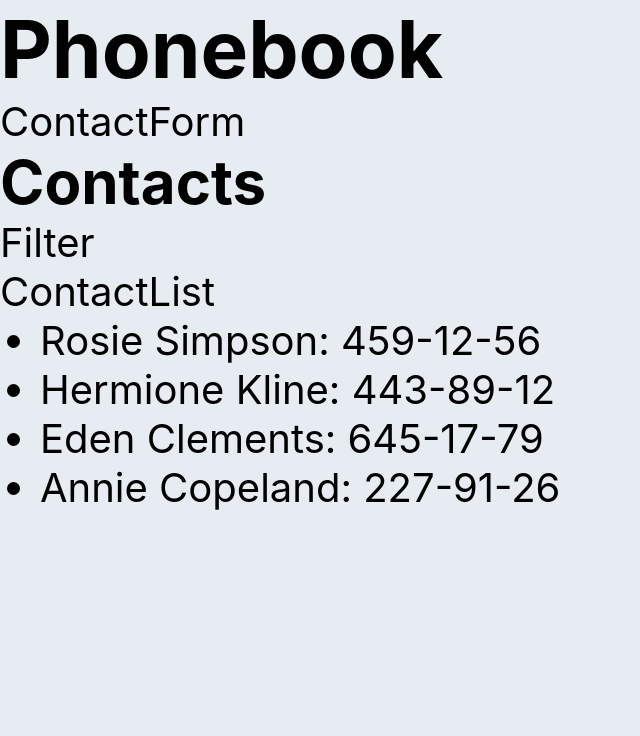
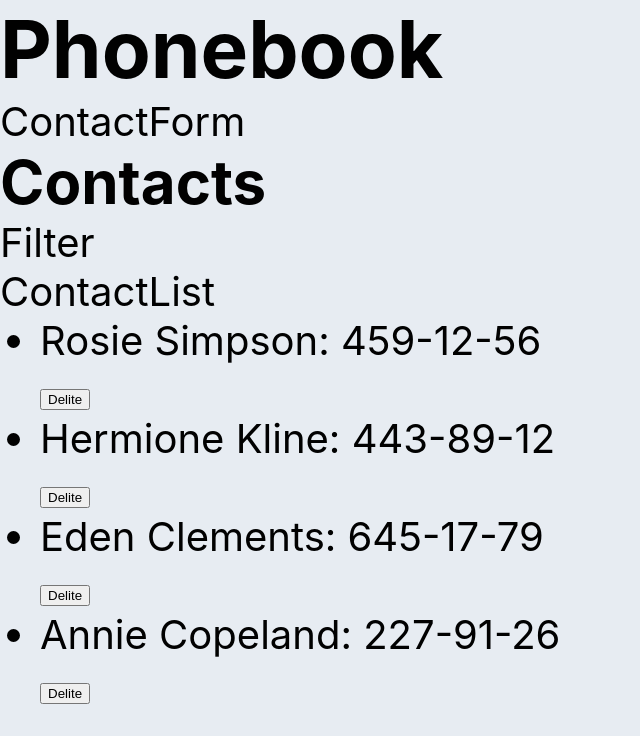
Before and after one commit to IgorMushk/goit-react-hw-02-phonebook, a React (Create React App) app: page / in a window 1280 px wide. Shown: the top 736 px of the page, without its empty margins (0-640 px from the left). Built offline with nearby package versions, Linux system fonts and the light colour scheme.

Commit message:
Add function delete contacts from state

```diff
--- a/src/components/App.jsx
+++ b/src/components/App.jsx
@@ -11,7 +11,14 @@
     number: '',
   };
 
-  //console.log('clientList', this.state.clientList);
+  //console.log('clientList', this.state.contactList);
+
+  deleteContact = id => {
+    this.setState(prevState =>({
+      contactList: prevState.contactList.filter(contact => contact.id !==id),
+    }));
+  };
+
 
   render() {
     console.log('clientList', this.state.contactList);
@@ -23,7 +30,7 @@
         <h2>Contacts</h2>
         <div>Filter</div>
         <div>ContactList</div>
-        <ContactList contacts={this.state.contactList}></ContactList>
+        <ContactList contacts={this.state.contactList} onDeleteContact={this.deleteContact} ></ContactList>
       </Container>
     );
   }
--- a/src/components/ContactList/ContactList.jsx
+++ b/src/components/ContactList/ContactList.jsx
@@ -1,7 +1,11 @@
-export const ContactList = ({contacts}) => {
+export const ContactList = ({contacts, onDeleteContact}) => {
     console.log('contacts :>>', contacts)
  return  (
 <ul>
-{contacts.map(({id, name, number}) => (<li key={id}>{name}: {number} </li>))}
+{contacts.map(({id, name, number}) => (
+<li key={id}>
+    <p>{name}: {number} </p>
+    <button onClick={()=>onDeleteContact(id)}>Delite</button> </li>
+    ))}
 </ul>
 )};
```
